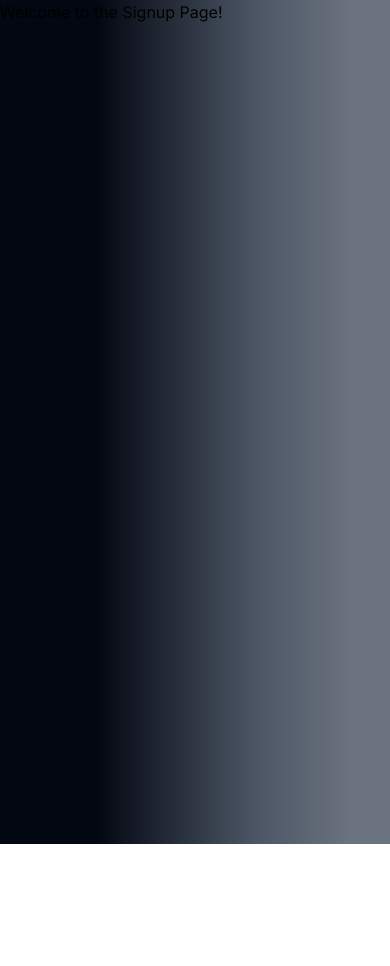
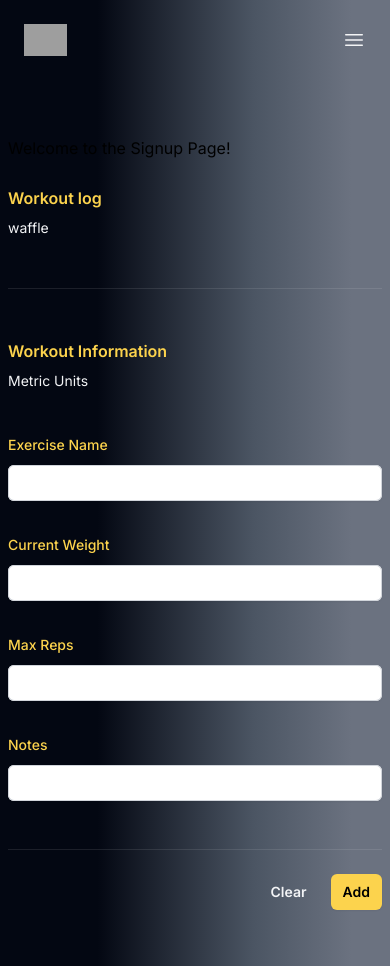
Before and after one commit to nottnottloop/My-Fitness-Aibou, a Next.js app in the folder frontend/: page /user/signup in a window 390 px wide. Before the commit the page ends 844 px from the top, so only its background shows below. Built offline with nearby package versions, Linux system fonts and the light colour scheme; grey boxes are pictures that could not be loaded.

Commit message:
create add workoutlog route handler

```diff
--- a/frontend/package.json
+++ b/frontend/package.json
@@ -14,6 +14,7 @@
     "@tailwindcss/forms": "^0.5.7",
     "clsx": "^2.0.0",
     "next": "14.0.4",
+    "next-cookies": "^2.0.3",
     "react": "^18",
     "react-dom": "^18",
     "react-icons": "^4.12.0"
--- /dev/null
+++ b/frontend/src/app/api/addworkoutlog/route.ts
@@ -0,0 +1,37 @@
+export const dynamic = 'force-dynamic' // defaults to auto
+import { cookies } from 'next/headers'
+
+
+
+  export async function POST(request:Request) {
+    const cookieStore = cookies()
+    const formData = await request.json();
+    const formDataJson = JSON.stringify(formData)
+
+    const res = await fetch("http://localhost:8080/workout/addworkoutlog", {
+      method: "POST",
+      body: formDataJson,
+    }).then((res) => {
+        if (!res.ok) {
+          return res.text().then((text) => {
+            throw new Error(text);
+          });
+        }
+
+        return res.json();
+      })
+      .then((data) => {
+
+        const flash = cookieStore.get('flash')?.value
+
+        if (flash){
+        return JSON.stringify({flashMessage: flash})
+        }
+        else{
+        return JSON.stringify({flashMessage: "no flash message but successful post. Workoutlog ID: "+data})
+
+        }
+      });
+
+    return Response.json( res )
+  }
--- /dev/null
+++ b/frontend/src/app/lib/definitions.ts
@@ -0,0 +1,11 @@
+export type WorkoutLogFormData = {
+    user_id: number;
+    exercise_name: string;
+    current_weight: number;
+    max_reps: number;
+    notes: string;
+  };
+
+export type AddWorkoutLogResponse = {
+    flashMessage: string
+  };
--- a/frontend/src/app/page.tsx
+++ b/frontend/src/app/page.tsx
@@ -1,6 +1,6 @@
 "use client";
 
-import { HomePage } from "./components/Homepage";
+import { HomePage } from "./ui/Homepage";
 
 export default function Home() {
   return <HomePage />;
--- a/frontend/src/app/user/kitchen/bmrcalculator/page.tsx
+++ b/frontend/src/app/user/kitchen/bmrcalculator/page.tsx
@@ -1,5 +1,5 @@
 "use client";
-import { HomeNavBar } from "@/app/components/Homenavbar";
+import { HomeNavBar } from "@/app/ui/Homenavbar";
 import { useState } from "react";
 
 export default function BmrCalculator() {
--- a/frontend/src/app/user/login/page.tsx
+++ b/frontend/src/app/user/login/page.tsx
@@ -1,4 +1,4 @@
-import { HomeNavBar } from "@/app/components/Homenavbar";
+import { HomeNavBar } from "@/app/ui/Homenavbar";
 
 export default function Login() {
   return (
--- a/frontend/src/app/user/signup/page.tsx
+++ b/frontend/src/app/user/signup/page.tsx
@@ -1,7 +1,149 @@
+"use client";
+import { AddWorkoutLogResponse } from "@/app/lib/definitions";
+import { HomeNavBar } from "@/app/ui/Homenavbar";
+import { useState } from "react";
+
 export default function SignUp() {
+  const [flashMessage, setflashMessage] = useState("");
+
+  async function postWorkoutlog(formData: FormData) {
+    const rawFormData = {
+      ExerciseName: formData.get("ExerciseName"),
+      CurrentWeight: parseInt(formData.get("CurrentWeight")),
+      MaxReps: parseInt(formData.get("MaxReps")),
+      Notes: formData.get("Notes"),
+    };
+
+    const res = await fetch("http://localhost:3000/api/addworkoutlog", {
+      method: "POST",
+      body: JSON.stringify(rawFormData),
+    });
+    const data = await res.json();
+    const message = JSON.parse(data) as AddWorkoutLogResponse;
+    setflashMessage(message.flashMessage);
+    return;
+  }
+
+  function clearForm() {
+    document.getElementById("workoutlog-form").reset();
+  }
   return (
-    <div>
-      <h1>Welcome to the Signup Page!</h1>
-    </div>
+    <>
+      <HomeNavBar />
+      <div className="mx-auto max-w-7xl px-2 py-14 sm:px-6 lg:px-8">
+        <h1>Welcome to the Signup Page!</h1>
+        <br></br>
+        <form action={postWorkoutlog} id="workoutlog-form">
+          <div className="space-y-12">
+            <div className="border-b border-gray-100/10 pb-12">
+              <h1 className="text-base font-semibold leading-7 text-amber-300">
+                Workout log
+              </h1>
+              <p className="mt-1 text-sm leading-6 text-gray-100">waffle</p>
+            </div>
+
+            <div className="border-b border-gray-100/10 pb-12">
+              <h2 className="text-base font-semibold leading-7 text-amber-300">
+                Workout Information
+              </h2>
+              <p className="mt-1 text-sm leading-6 text-gray-100">
+                Metric Units
+              </p>
+
+              <div className="mt-10 grid grid-cols-1 gap-x-6 gap-y-8 sm:grid-cols-6">
+                <div className="sm:col-span-4">
+                  <label
+                    htmlFor="ExerciseName"
+                    className="block text-sm font-medium leading-6 text-amber-300"
+                  >
+                    Exercise Name
+                  </label>
+                  <div className="mt-2">
+                    <input
+                      type="text"
+                      name="ExerciseName"
+                      id="ExerciseName"
+                      className="block w-full rounded-md border-0 py-1.5 text-gray-900 shadow-sm ring-1 ring-inset ring-gray-300 placeholder:text-gray-400 focus:ring-2 focus:ring-inset focus:ring-amber-300 sm:text-sm sm:leading-6"
+                    />
+                  </div>
+                </div>
+
+                <div className="sm:col-span-4">
+                  <label
+                    htmlFor="CurrentWeight"
+                    className="block text-sm font-medium leading-6 text-amber-300"
+                  >
+                    Current Weight
+                  </label>
+                  <div className="mt-2">
+                    <input
+                      type="number"
+                      name="CurrentWeight"
+                      id="CurrentWeight"
+                      className="block w-full rounded-md border-0 py-1.5 text-gray-900 shadow-sm ring-1 ring-inset ring-gray-300 placeholder:text-gray-400 focus:ring-2 focus:ring-inset focus:ring-amber-300 sm:text-sm sm:leading-6"
+                    />
+                  </div>
+                </div>
+
+                <div className="sm:col-span-4">
+                  <label
+                    htmlFor="MaxReps"
+                    className="block text-sm font-medium leading-6 text-amber-300"
+                  >
+                    Max Reps
+                  </label>
+                  <div className="mt-2">
+                    <input
+                      id="MaxReps"
+                      name="MaxReps"
+                      type="number"
+                      className="block w-full rounded-md border-0 py-1.5 text-gray-900 shadow-sm ring-1 ring-inset ring-gray-300 placeholder:text-gray-400 focus:ring-2 focus:ring-inset focus:ring-amber-300 sm:text-sm sm:leading-6"
+                    />
+                  </div>
+                </div>
+
+                <div className="sm:col-span-4">
+                  <label
+                    htmlFor="Notes"
+                    className="block text-sm font-medium leading-6 text-amber-300"
+                  >
+                    Notes
+                  </label>
+                  <div className="mt-2">
+                    <input
+                      id="Notes"
+                      name="Notes"
+                      type="text"
+                      className="block w-full rounded-md border-0 py-1.5 text-gray-900 shadow-sm ring-1 ring-inset ring-gray-300 placeholder:text-gray-400 focus:ring-2 focus:ring-inset focus:ring-amber-300 sm:text-sm sm:leading-6"
+                    />
+                  </div>
+                </div>
+              </div>
+            </div>
+          </div>
+
+          <div className="mt-6 flex items-center justify-end gap-x-6">
+            <button
+              type="button"
+              className="text-sm font-semibold leading-6 text-gray-100"
+              onClick={clearForm}
+            >
+              Clear
+            </button>
+            <button
+              type="submit"
+              className="rounded-md bg-amber-300 px-3 py-2 text-sm font-semibold text-black shadow-sm hover:bg-amber-400 focus-visible:outline focus-visible:outline-2 focus-visible:outline-offset-2 focus-visible:outline-amber-300"
+            >
+              Add
+            </button>
+          </div>
+        </form>
+        <div>
+          <h1 className="text-2xl font-semibold leading-7 text-gray-100">
+            {flashMessage ?? ""}
+          </h1>
+        </div>
+      </div>
+    </>
   );
 }
```
Also changed, not shown: frontend/src/app/ui/Homenavbar.js (renamed from frontend/src/app/components/homenavbar.js), frontend/src/app/ui/Homepage.js (renamed from frontend/src/app/components/Homepage.js), frontend/src/app/ui/Navbar.js (renamed from frontend/src/app/components/navbar.js), 1 other file (tests, documents, lock files or other folders).
